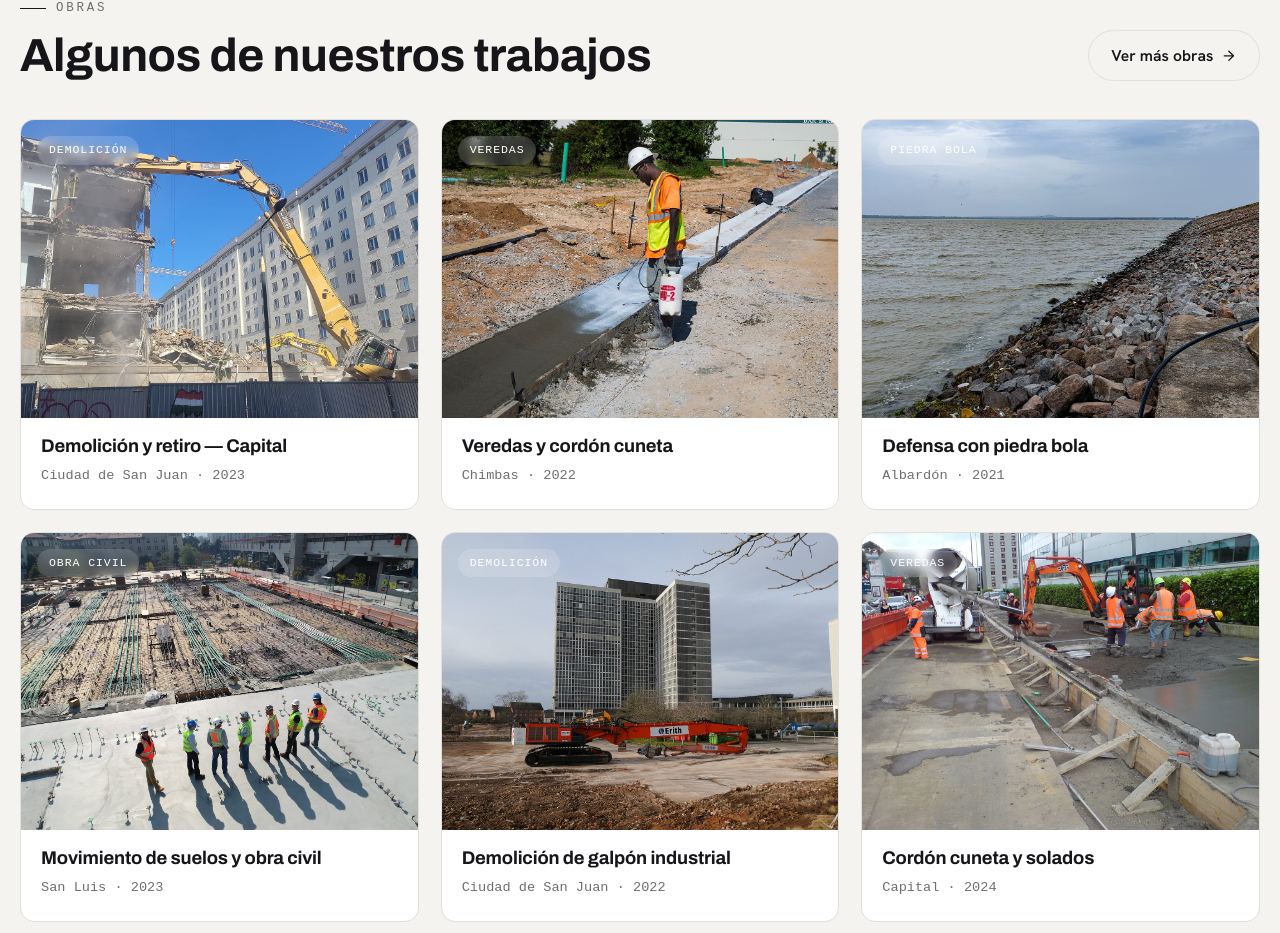
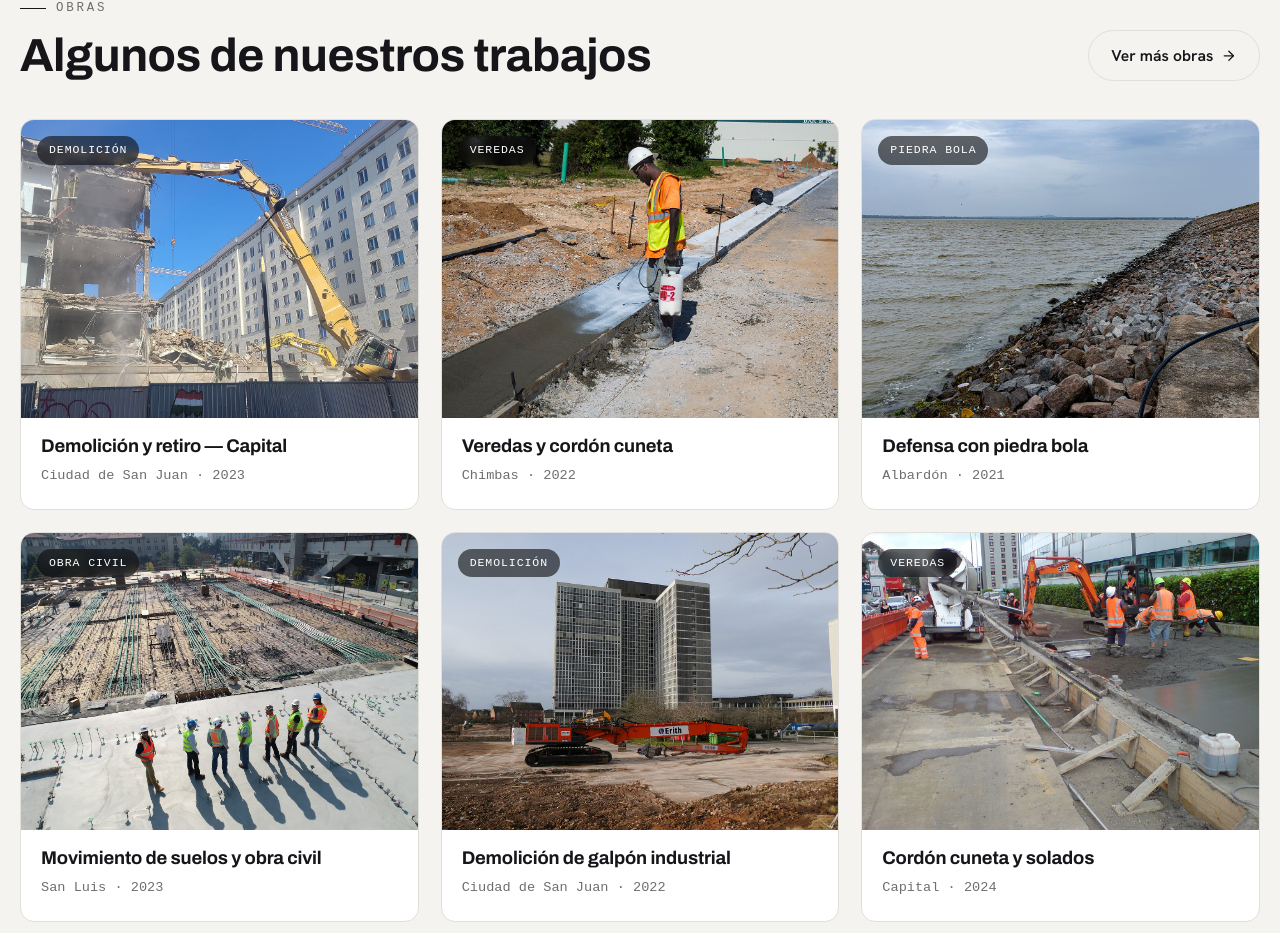
Before and after one commit to SoyMonardez/Et-n_portafolio_empresa, a React (Vite) app: page / in a window 1280 px wide. Shown: the part 919-1852 px from the top of the page. Built offline with nearby package versions, Linux system fonts and the light colour scheme; a web font is replaced by a local one.

Commit message:
fix(tarjetas): badge de categoría con fondo oscuro para que se lea sobre fotos claras

```diff
--- a/src/components/inicio/Proyectos.css
+++ b/src/components/inicio/Proyectos.css
@@ -46,7 +46,7 @@
   left: 16px;
 }
 .proy-card__categoria {
-  background: rgba(255, 255, 255, 0.16);
+  background: rgba(10, 10, 12, 0.6);
   backdrop-filter: blur(4px);
   color: #fff;
   font-family: var(--font-dato);
--- a/src/styles/catalogo.css
+++ b/src/styles/catalogo.css
@@ -61,7 +61,7 @@
   position: absolute;
   top: 16px;
   left: 16px;
-  background: rgba(255, 255, 255, 0.16);
+  background: rgba(10, 10, 12, 0.6);
   backdrop-filter: blur(4px);
   color: #fff;
   font-family: var(--font-dato);
```
